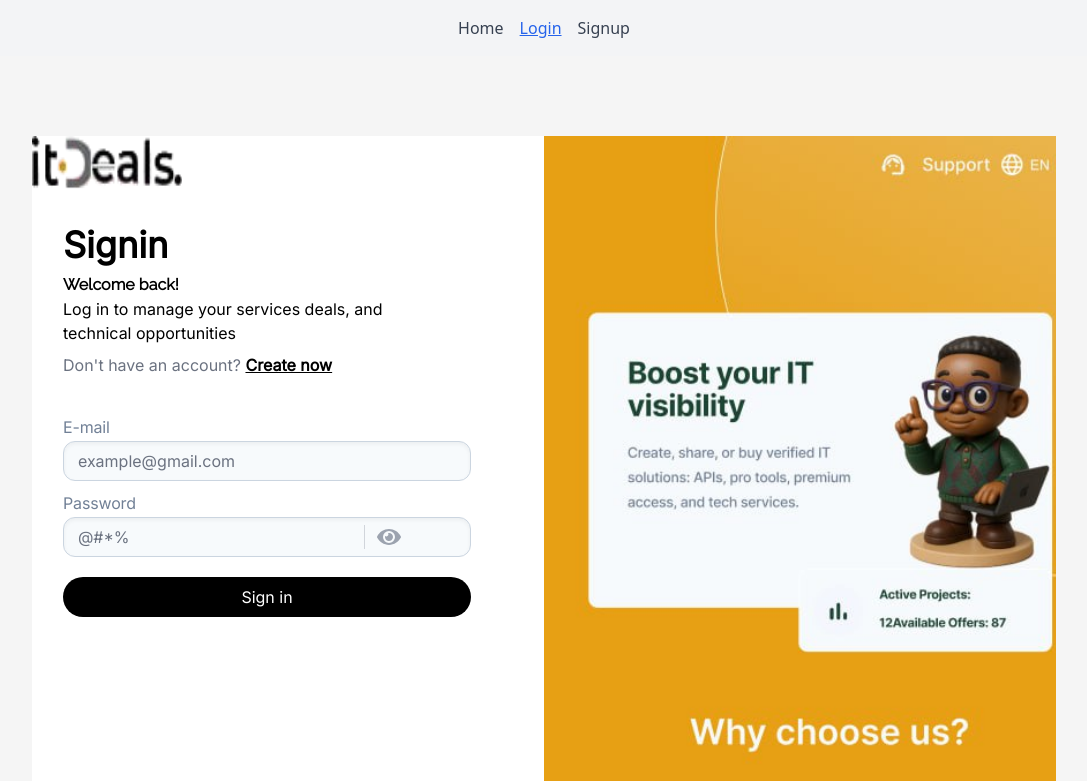
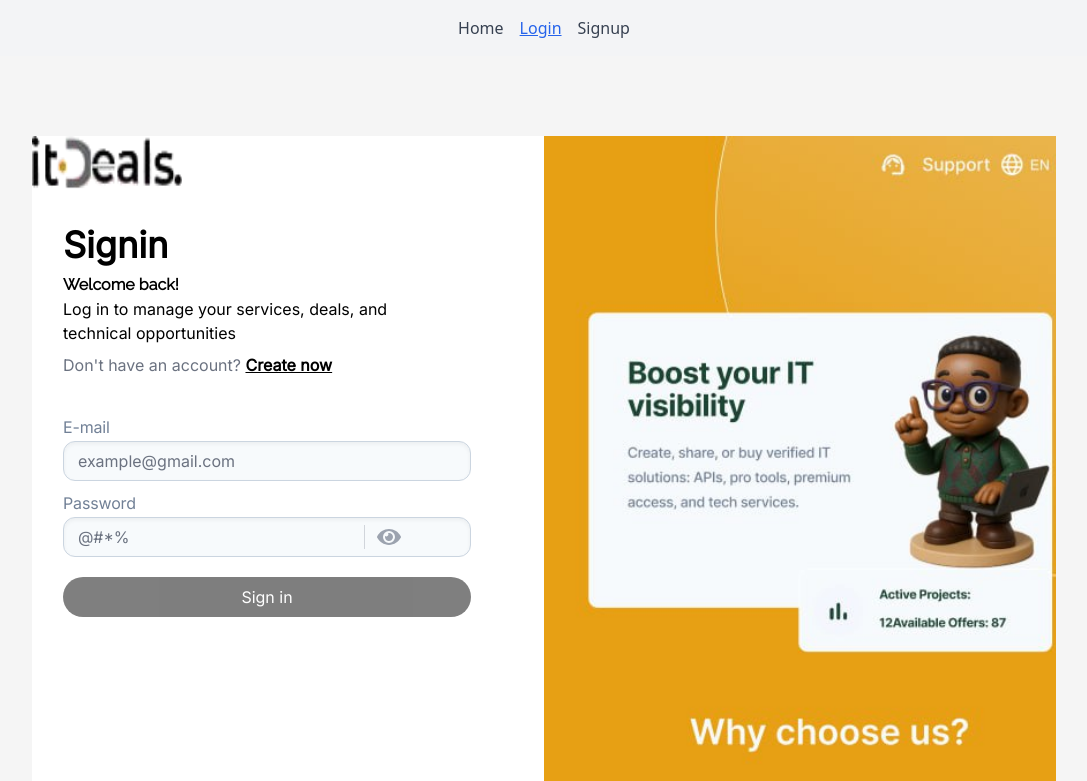
Before and after one commit to belvip/signin-and-signup-ui, a React (Create React App) app: page /login in a window 1280 px wide. Shown: the top 781 px of the page, without its empty margins (96-1183 px from the left). Built offline with nearby package versions, Linux system fonts and the light colour scheme.

Commit message:
feat: Submit button

```diff
--- a/package.json
+++ b/package.json
@@ -19,6 +19,7 @@
     "react-icons": "^5.5.0",
     "react-router-dom": "^7.6.0",
     "react-scripts": "5.0.1",
+    "react-toastify": "^11.0.5",
     "tailwindcss": "^3.4.1",
     "web-vitals": "^2.1.4"
   },
--- a/src/App.js
+++ b/src/App.js
@@ -15,11 +15,26 @@
 export const loginAction = async ({ request }) => {
   const formData = await request.formData();
   const email = formData.get('email');
+  const password = formData.get('password');
+
   // Simule une attente réseau
   await new Promise(resolve => setTimeout(resolve, 1000));
-  console.log('Email:', email);
-  return null;
+
+  // Ici, normalement, vous feriez une vérification réelle
+  if (email && password) {
+    return { success: true };
+  }
+  return { success: false, error: "Email ou mot de passe invalide" };
 };
+
+// export const loginAction = async ({ request }) => {
+//   const formData = await request.formData();
+//   const email = formData.get('email');
+//   // Simule une attente réseau
+//   await new Promise(resolve => setTimeout(resolve, 1000));
+//   console.log('Email:', email);
+//   return null;
+// };
 
 // Setup react router
 const router = createBrowserRouter([
--- a/src/components/FormInput.js
+++ b/src/components/FormInput.js
@@ -1,7 +1,17 @@
 import { useState } from 'react';
 import { FaEye, FaEyeSlash } from 'react-icons/fa';
 
-const FormInput = ({ label, name, type, placeholder, size, className, labelClassName }) => {
+const FormInput = ({
+  label,
+  name,
+  type,
+  placeholder,
+  size,
+  className,
+  labelClassName,
+  value,
+  onChange
+}) => {
   const [showPassword, setShowPassword] = useState(false);
 
   return (
@@ -15,14 +25,14 @@
           type={type === 'password' ? (showPassword ? 'text' : 'password') : type}
           name={name}
           placeholder={placeholder}
+          value={value}
+          onChange={onChange}
           className={`input input-bordered ${size} ${className} mr-0`}
         />
 
         {type === 'password' && (
           <div className="absolute inset-y-0 right-0 flex items-center pr-3">
-            {/* Ligne verticale de séparation */}
             <div className="h-6 border-l border-gray-300 mr-3"></div>
-
             <button
               type="button"
               className="flex items-center justify-center"
--- a/src/components/SubmitBtn.js
+++ b/src/components/SubmitBtn.js
@@ -1,19 +1,20 @@
 import { useNavigation } from "react-router-dom";
 
-const SubmitBtn = ({ text, className = "" }) => {
+const SubmitBtn = ({ text, className = "", disabled = false }) => {
     const navigation = useNavigation();
     const isSubmitting = navigation.state === 'submitting';
 
     return (
         <button
             type='submit'
-            disabled={isSubmitting}
-            className={`w-[408px] mt-5 h-[40px] flex flex-row justify-center items-center px-6 gap-2 bg-black text-white font-medium hover:bg-gray-700 rounded-full transition-colors disabled:opacity-50 disabled:cursor-not-allowed ${className}`}
+            disabled={isSubmitting || disabled}
+            className={`w-[408px] mt-5 h-[40px] flex flex-row justify-center items-center px-6 gap-2
+                        bg-black text-white font-medium hover:bg-gray-700 rounded-full transition-colors
+                        disabled:opacity-50 disabled:cursor-not-allowed ${className}`}
         >
             {isSubmitting ? (
                 <>
                     <span className="inline-block w-6 h-6 border-4 border-t-transparent border-blue-500 rounded-full animate-spin"></span>
-
                     sending...
                 </>
             ) : (
--- a/src/index.js
+++ b/src/index.js
@@ -3,11 +3,13 @@
 import './index.css';
 import App from './App';
 import reportWebVitals from './reportWebVitals';
+import { Toaster } from 'react-hot-toast';
 
 const root = ReactDOM.createRoot(document.getElementById('root'));
 root.render(
   <React.StrictMode>
     <App />
+    <Toaster position="top-right" />
   </React.StrictMode>
 );
 
--- a/src/pages/Login.js
+++ b/src/pages/Login.js
@@ -1,25 +1,45 @@
-import { Form, Link } from 'react-router-dom';
+import { useState, useEffect} from 'react';
+import { Form, Link, useActionData, useNavigation } from 'react-router-dom';
 import { FormInput, SubmitBtn } from '../components';
 import imageSigning from '../assets/images/image-signin.jpg';
 import logo from '../assets/images/logo-removebg-preview.png';
 
+import toast from 'react-hot-toast';
+
 const Login = () => {
+    const [email, setEmail] = useState('');
+    const [password, setPassword] = useState('');
+    const actionData = useActionData();
+    const navigation = useNavigation();
+
+    const isFormValid = email.trim() !== '' && password.trim() !== '';
+    const isSubmitting = navigation.state === 'submitting';
+
+    // Notification de succès/erreur
+    useEffect(() => {
+        if (actionData?.success) {
+            toast.success('Connexion réussie !');
+            // Redirection après succès
+            //window.location.href = '/';
+        } else if (actionData?.error) {
+            toast.error(actionData.error);
+        }
+    }, [actionData]);
+
+
     return (
         <section className="align-element grid grid-cols-1 md:grid-cols-2">
-
             <div className="bg-white h-[400px] md:h-[864px] order-1 md:order-none">
                 <img
                     src={logo}
                     alt="Company logo"
-                    class="w-[150px] h-[58px] left-[14px] top-[90px]"
-
+                    className="w-[150px] h-[58px] left-[14px] top-[90px]"
                 />
 
-                <div className="font-inter  absolute w-[350px] h-[168px] left-[159px] top-[221px]">
-
-                    <h1 className='font-inter font-bold bloc text-4xl mt-1'>Signin</h1>
-                    <h2 className='font-bold block mt-2 font-raleway'>Welcome back!</h2>
-                    <p>Log in to manage your services deals, and technical opportunities</p>
+                <div className="font-inter absolute w-[350px] h-[168px] left-[159px] top-[221px]">
+                    <h1 className='font-inter font-bold text-4xl mt-1'>Signin</h1>
+                    <h2 className='font-bold mt-2 font-raleway'>Welcome back!</h2>
+                    <p>Log in to manage your services, deals, and technical opportunities</p>
                     <div className='mt-2'>
                         <span className='text-gray-500'>Don't have an account? </span>
                         <Link to='/signup'>
@@ -33,7 +53,9 @@
                             label='E-mail'
                             name='email'
                             placeholder="example@gmail.com"
-                            size="w-[408px] h-[40px]  border border-[#CBD5E0] shadow-inner rounded-[12px]"
+                            defaultValue={email}
+                            onChange={(e) => setEmail(e.target.value)}
+                            size="w-[408px] h-[40px] border border-[#CBD5E0] shadow-inner rounded-[12px]"
                             className="bg-bgInput mb-3"
                             labelClassName="font-inter text-[16px] leading-[20px] tracking-[-0.154px] text-[#718096] mb-[4px] block"
                         />
@@ -43,17 +65,17 @@
                             label='Password'
                             name='password'
                             placeholder="@#*%"
-                            size="w-[408px] h-[40px]  border border-[#CBD5E0] shadow-inner rounded-[12px]"
+                            defaultValue={password}
+                            onChange={(e) => setPassword(e.target.value)}
+                            size="w-[408px] h-[40px] border border-[#CBD5E0] shadow-inner rounded-[12px]"
                             className="bg-bgInput"
                             labelClassName="font-inter text-[16px] leading-[20px] tracking-[-0.154px] text-[#718096] mb-[4px] block"
                         />
 
-                        <SubmitBtn text='Sign in' />
+                        <SubmitBtn text='Sign in' disabled={!isFormValid} />
                     </Form>
-
                 </div>
             </div>
-
 
             <div className="h-[400px] md:h-[864px] bg-slate-200 order-2 md:order-none">
                 <img
@@ -63,7 +85,7 @@
                 />
             </div>
         </section>
-    )
-}
+    );
+};
 
-export default Login
+export default Login;
```
Also changed, not shown: 1 other file (tests, documents, lock files or other folders).
